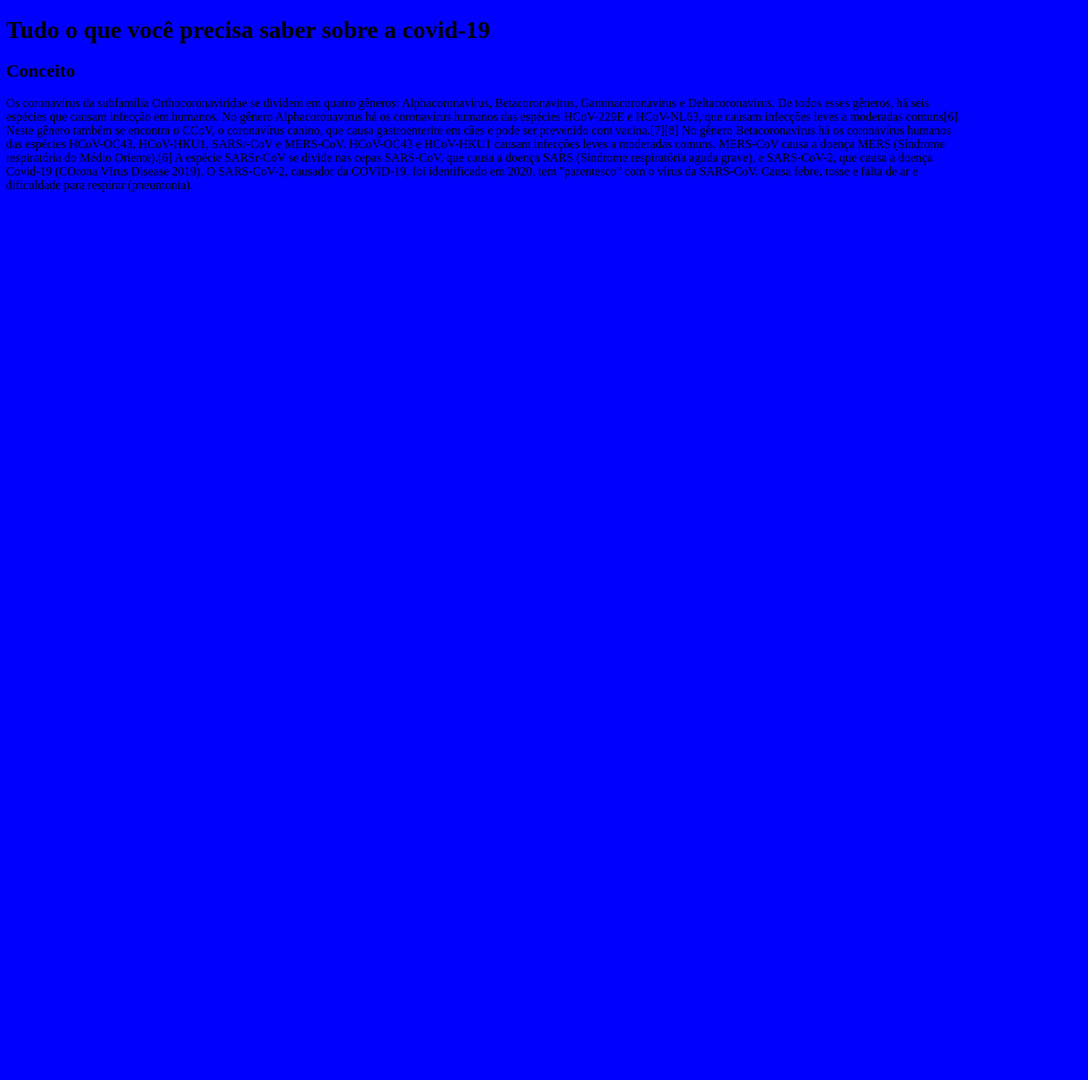
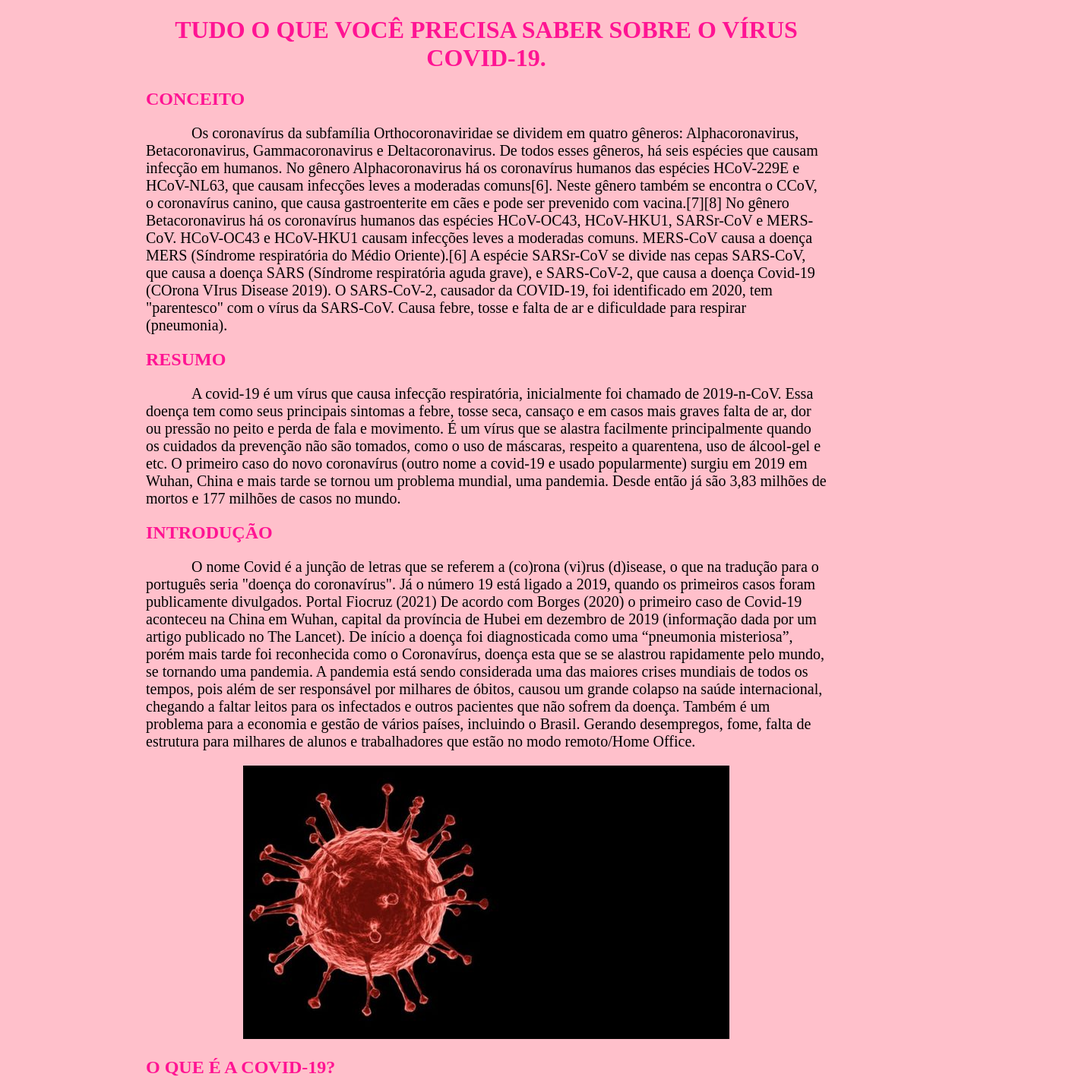
Before and after one commit to helenafernanda/aprendendohtml, a plain HTML site: page index.html in a window 1280 px wide. Shown: the top 1422 px of the page at 76% size, 1432 px wide, since content can reach past the window. Before the commit the page ends 800 px from the top, so only its background shows below. Drawn offline with Linux system fonts and the light colour scheme.

Commit message:
Add files via upload

```diff
--- a/css/estilo.css
+++ b/css/estilo.css
@@ -1,5 +1,31 @@
 body{
 
-	background-color: blue;
+	background-color: #FFC0CB;
+	margin-right:15%;
+	margin-left:15%;
 
 }
+
+h1{
+	text-align: center;
+	color: #FF1493;
+}
+
+h2{
+	color:#FF1493;
+}
+
+p{ font-size: 20px;
+text-indent: 3em;
+
+}
+
+figure{
+text-align: center;
+ }
+ .tamanho{
+ 	width: 50%
+ }
+ .tamanho{
+ 	width:30%
+ }
--- a/index.html
+++ b/index.html
@@ -7,8 +7,8 @@
 	<title>Coronavírus</title>
 </head>
 <body>
-	<h1>Tudo o que você  precisa saber sobre a covid-19</h1>
-	<h2>Conceito</h2>
+	<h1>TUDO O QUE VOCÊ PRECISA SABER SOBRE O VÍRUS COVID-19.</h1>
+	<h2>CONCEITO</h2>
 	<p>Os coronavírus da subfamília Orthocoronaviridae se dividem em quatro gêneros: Alphacoronavirus, Betacoronavirus, Gammacoronavirus e Deltacoronavirus. De todos esses gêneros, há seis espécies que causam infecção em humanos.
 
 No gênero Alphacoronavirus há os coronavírus humanos das espécies HCoV-229E e HCoV-NL63, que causam infecções leves a moderadas comuns[6]. Neste gênero também se encontra o CCoV, o coronavírus canino, que causa gastroenterite em cães e pode ser prevenido com vacina.[7][8]
@@ -20,6 +20,23 @@ HCoV-OC43 e HCoV-HKU1 causam infecções leves a moderadas comuns. MERS-CoV caus
 A espécie SARSr-CoV se divide nas cepas SARS-CoV, que causa a doença SARS (Síndrome respiratória aguda grave), e SARS-CoV-2, que causa a doença Covid-19 (COrona VIrus Disease 2019).
 
 O SARS-CoV-2, causador da COVID-19, foi identificado em 2020, tem "parentesco" com o vírus da SARS-CoV. Causa febre, tosse e falta de ar e dificuldade para respirar (pneumonia).</p>
+ <h2> RESUMO</h2>
+ <P>  A covid-19 é um vírus que causa infecção respiratória, inicialmente foi chamado de 2019-n-CoV. Essa doença tem como seus principais sintomas a febre, tosse seca, cansaço e em casos mais graves falta de ar, dor ou pressão no peito e perda de fala e movimento. É um vírus que se alastra facilmente principalmente quando os cuidados da prevenção não são tomados, como o uso de máscaras, respeito a quarentena, uso de álcool-gel e etc. O primeiro caso do novo coronavírus (outro nome a covid-19 e usado popularmente) surgiu em 2019 em Wuhan, China e mais tarde se tornou um problema mundial, uma pandemia. Desde então já são 3,83 milhões de mortos e 177 milhões de casos no mundo. </P>
+ <h2>INTRODUÇÃO</h2>
+ <P> O nome Covid é a junção de letras que se referem a (co)rona (vi)rus (d)isease, o que na tradução para o português seria "doença do coronavírus". Já o número 19 está ligado a 2019, quando os primeiros casos foram publicamente divulgados. Portal Fiocruz (2021)
+
+De acordo com Borges (2020) o primeiro caso de Covid-19 aconteceu na China em Wuhan, capital da província de Hubei em dezembro de 2019 (informação dada por um artigo publicado no The Lancet). De início a doença foi diagnosticada como uma “pneumonia misteriosa”, porém mais tarde foi reconhecida como o Coronavírus, doença esta que se se alastrou rapidamente pelo mundo, se tornando uma pandemia. A pandemia está sendo considerada uma das maiores crises mundiais de todos os tempos, pois além de ser responsável por milhares de óbitos, causou um grande colapso na saúde internacional, chegando a faltar leitos para os infectados e outros pacientes que não sofrem da doença. Também é um problema para a economia e gestão de vários países, incluindo o Brasil. Gerando desempregos, fome, falta de estrutura para milhares de alunos e trabalhadores que estão no modo remoto/Home Office.</P>
+ <figure>
+ 	<img class:"tamanho" src="img/corona.png">
+ </figure>
+ <h2>O QUE É A COVID-19?</h2>
+ <P> É a doença causada por uma nova espécie de coronavírus, denominado SARS-CoV-2. Ele pertence a uma família de vírus que já circulava no Brasil antes da pandemia e era responsável por grande parte dos resfriados comuns. Outras espécies foram responsáveis por doenças mais graves, como a Síndrome Aguda Respiratória Severa (SARS-CoV-1) e a Síndrome Respiratória do Oriente Médio (MERS-CoV) que não tiveram casos no Brasil. Portal Dasa (2021).
+
+Caso você seja infectado pelo vírus os sintomas podem aparecer entre 2 a 14 dias, os sintomas podem ser tantos comuns como graves. A maioria das pessoas infectadas apresentam sintomas leves e não precisam de intervenção médica. Entretanto pessoas com problemas cardiovasculares, idosas, com doenças respiratórias, crônicas, câncer e com problemas subjacentes devem ter um cuidado redobrado, pois têm maior probabilidade de desenvolver sintomas graves. Caso perceba os sintomas o Ministério da saúde adverte que você não pode entrar em contato físico com ninguém, deve ficar e se cuidar em casa e só ir ao médico se os sintomas forem graves.</P>
+<figure>
+	<img class: "tamanho" src="img/oqueecovid.png">
+	<img>
+</figure>
 
 </body>
 </html>
```
Also changed, not shown: img/corona.png (added), img/oqueecovid.png (added).
